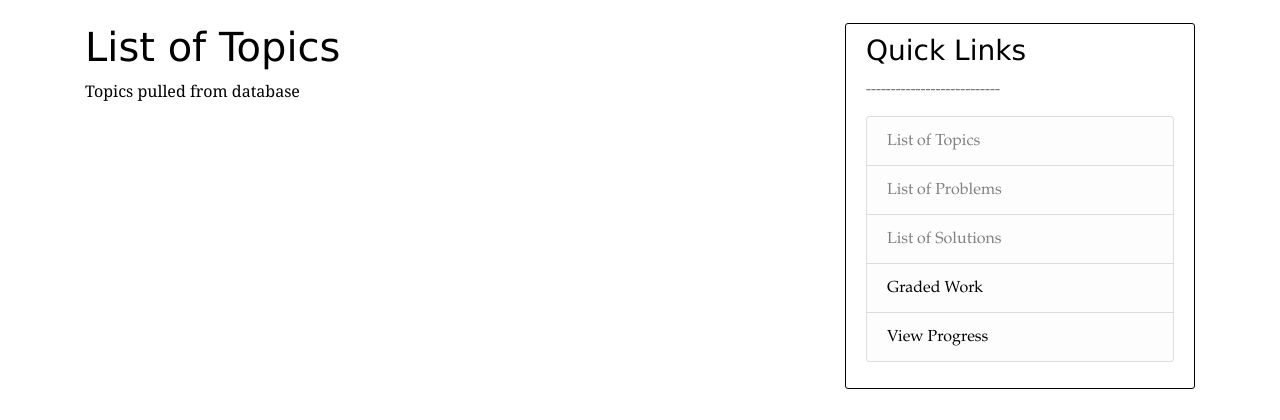
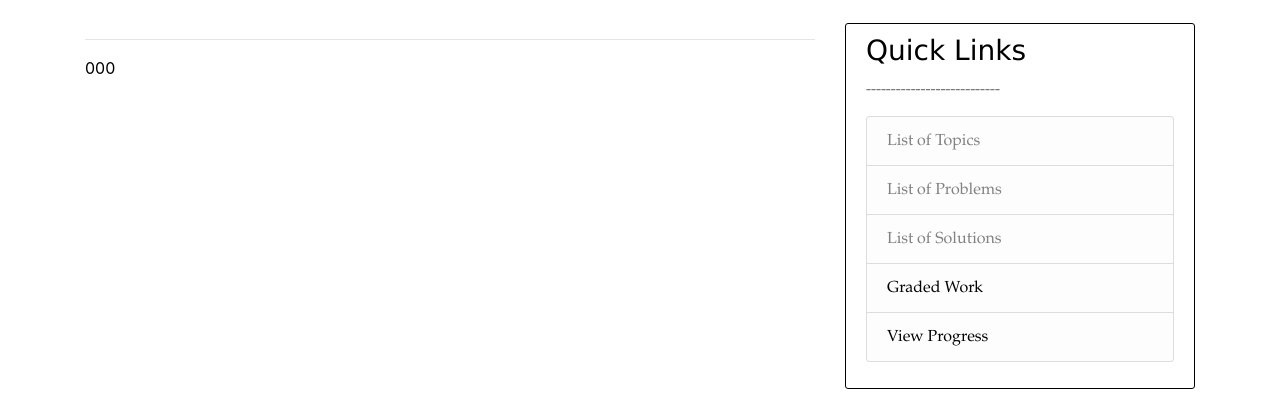
Before and after one commit to Murtz5253/learning-with-python, a Django app: template django_project/topics/templates/topics/solutions.html in a window 1280 px wide. Shown: the part 57-477 px from the top of the page. Run offline with Django 4.2, Linux system fonts and the light colour scheme; tables that the repository leaves empty hold one stand-in row (values such as "Sample post"); the template is opened without the code that fills it: values that come from a table or form of the project are taken from there, most other values are stand-ins (such as "Sample title", 1, 10 or a date in 2020); some libraries are stand-ins or nearby versions.

Commit message:
Submitted solutions now show up on solutions page but are not rendered with the right fomratting or in a code editor

```diff
--- a/django_project/topics/templates/topics/solutions.html
+++ b/django_project/topics/templates/topics/solutions.html
@@ -1,5 +1,12 @@
 {% extends "topics/base.html" %}
 {% block content %}
-    <h1>List of Topics</h1>
-    <p>Topics pulled from database</p>
-{% endblock content%}
+<head>
+    <title>Submitted Solutions</title>
+</head>
+<body>
+    {% for solution in solutions %}
+    <hr/>
+    {{ solution.solution_code }}
+    {% endfor %}
+</body>
+{% endblock content %}
--- a/django_project/topics/urls.py
+++ b/django_project/topics/urls.py
@@ -4,5 +4,6 @@ from . import views
 urlpatterns = [
     path('', views.home, name='topics-home'),
     path('topic/', views.topic, name='topics-topic'),
-    path('problems/', views.problems, name='topics-problems')
+    path('problems/', views.problems, name='topics-problems'),
+    path('solutions/', views.solutions, name='topics-solutions')
 ]
--- a/django_project/topics/views.py
+++ b/django_project/topics/views.py
@@ -25,4 +25,6 @@ def problems(request):
     })
 
 def solutions(request):
-    return render(request, 'topics/solutions.html', {'title': 'Submitted Solutions'})
+    return render(request, "topics/solutions.html", {
+        "solutions": Solution.objects.all()
+    })
```
